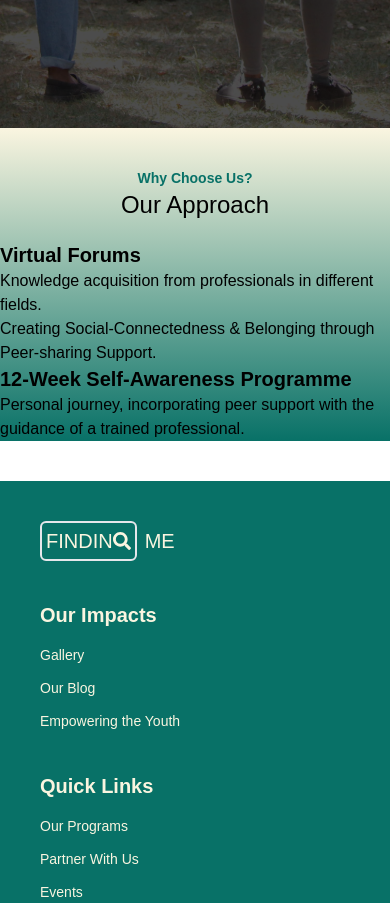
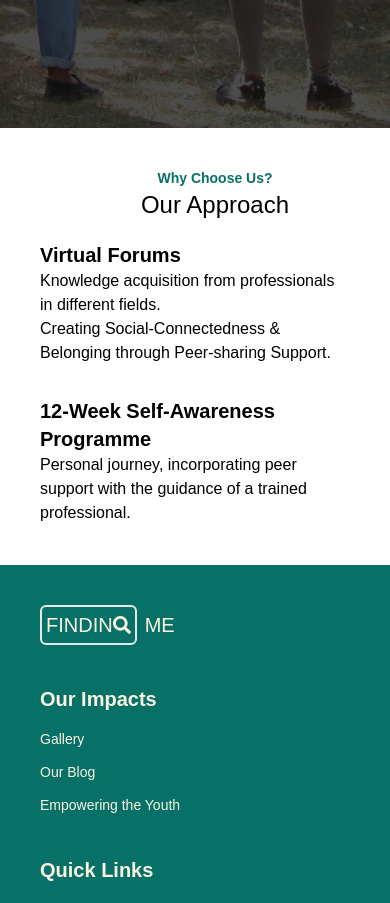
Before and after one commit to o-brayarn/finding-me, a React (Vite) app: page / in a window 390 px wide. Shown: the part 780-1683 px from the top of the page. Built offline with nearby package versions, Linux system fonts and the light colour scheme.

Commit message:
modify approach

```diff
--- a/src/components/Approach.jsx
+++ b/src/components/Approach.jsx
@@ -1,14 +1,15 @@
 const Approach = () => {
   return (
-    <div className="h-full bg-gradient-to-t from-[#087167] to-[#FAF5E0]">
-      <div className="mb-5 flex flex-col justify-center items-center">
+    <div className="h-full bg-[#FFFFFF]">
+      <div className="sm:ms-0 sm:me-0 ms-10 mb-5 flex flex-col justify-center items-center">
         <h1 className="mt-10 text-[#087167] text-[14px] font-semibold">
           Why Choose Us?
         </h1>
         <h1 className="sm:text-3xl text-2xl font-medium ">Our Approach</h1>
       </div>
-      <div className="sm:w-3/4 flex justify-around flex-wrap">
-        <div className="sm:w-1/3">
+
+      <div className="flex xl:justify-evenly md:justify-start flex-wrap gap-8 ms-10 me-10">
+        <div className="">
           <h1 className="font-bold text-xl">Virtual Forums</h1>
           <ul>
             <li>
@@ -20,7 +21,7 @@ const Approach = () => {
             </li>
           </ul>
         </div>
-        <div className="sm:w-1/3">
+        <div className="">
           <h1 className="font-bold text-xl">
             12-Week Self-Awareness Programme
           </h1>
```
